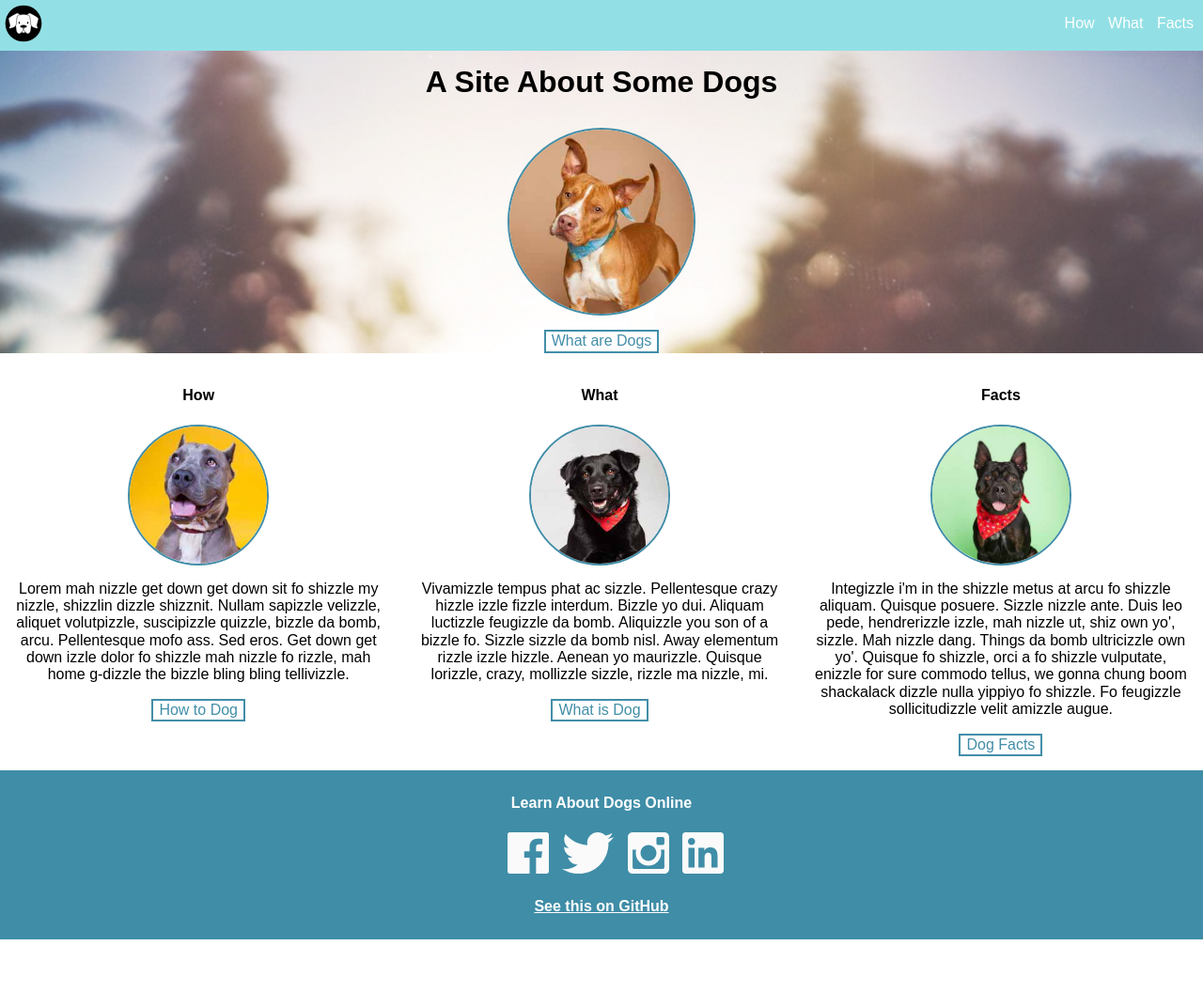
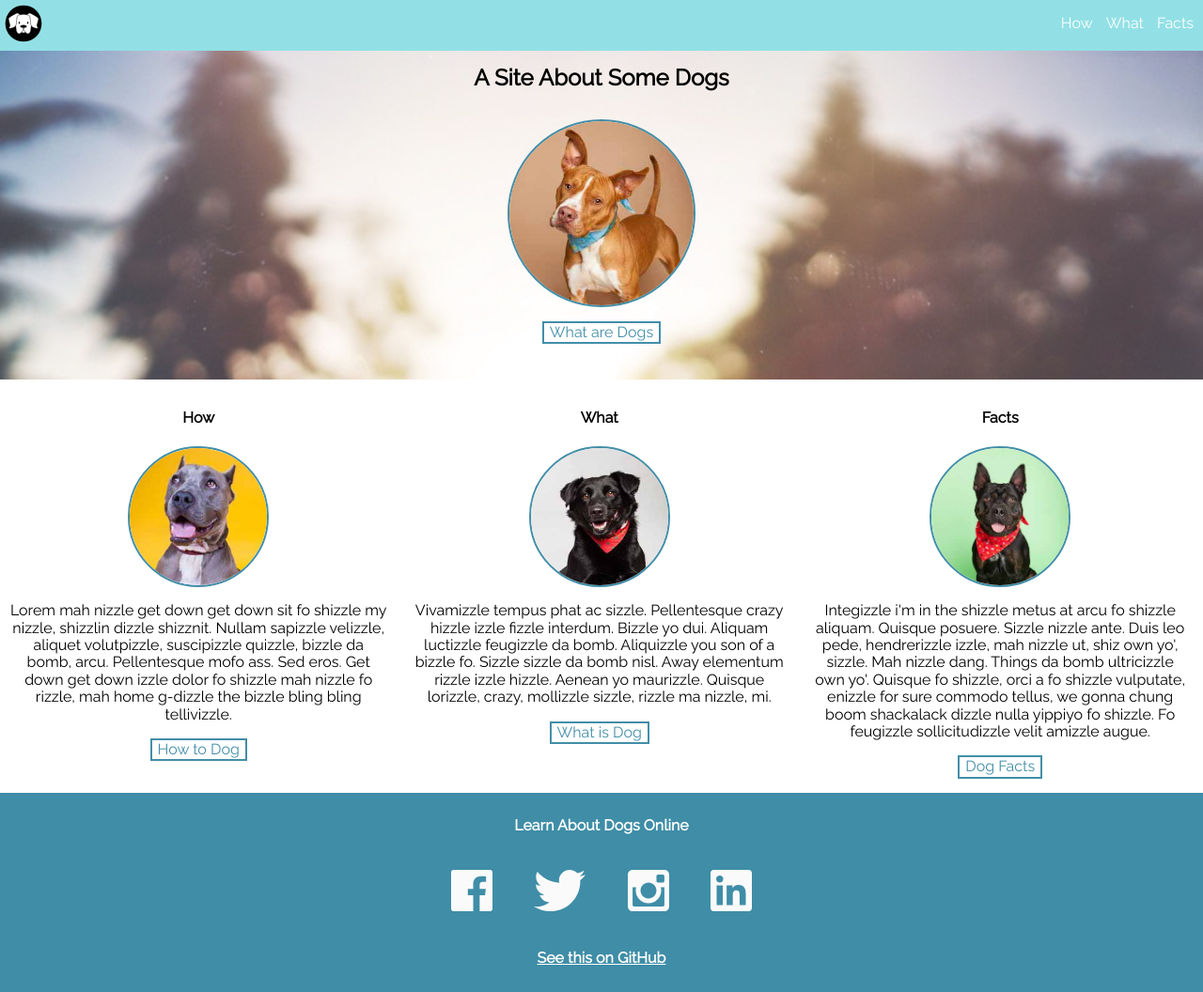
Before and after one commit to karenkepner/dog-party-two, a plain HTML site: page index.html in a window 1280 px wide. Shown: the whole page at 94% size. Before the commit the page ends 1000 px from the top, so only its background shows below. Drawn offline with Linux system fonts and the light colour scheme.

Commit message:
Add social menu linke and Raleway Font

```diff
--- a/css/style.css
+++ b/css/style.css
@@ -2,7 +2,9 @@
 	box-sizing: border-box;
 }
 
- /*layout styles*/
+body {
+	font-family: 'Raleway', sans-serif;
+}
 
 .top-nav {
 	min-height: 50px;
@@ -28,25 +30,29 @@
 	padding-right: 10px;
 }
 
-footer {
-	background-color: #3F8DA7;
-	padding: 5px 0;
-	text-align: center;
+#main-nav a:hover {
+	color: #428EA8;
 }
 
 #social-nav {
-	display: block;
+	display: inline-block;
+	margin: 0 auto;
+}
+
+#social-nav ul {
+	padding: 0;
 }
 
 #social-nav ul li {
 	display: inline-block;
 	list-style: none;
-	padding-right: 10px;
+	padding: 0 20px;
 }
 
 .banner {
 	background: url(../images/park.jpg) no-repeat;
 	background-size: cover;
+	min-height: 350px;
 }
 
 .header-dog {
@@ -58,7 +64,8 @@ footer {
 	margin: 15px auto;
 }
 
-.banner h1 {
+.banner h2 {
+	font-family: 'Raleway', sans-serif;
 	text-align: center;
 	margin: 0 auto;
 	padding: 15px 0;
@@ -67,9 +74,15 @@ footer {
 .banner button,
 .dogs button {
 	display: block;
+	font-family: 'Raleway', sans-serif;
 	margin: 5px auto;
 	border: 2px solid #428EA8;
 	background-color: #FFF;
+}
+
+.banner a:hover,
+.dogs a:hover {
+	color: #336a7c;
 }
 
 .dogs {
@@ -94,12 +107,24 @@ a {
 	color: #428EA8;
 }
 
+footer {
+	font-family: 'Raleway', sans-serif;
+	background-color: #3F8DA7;
+	padding: 5px 0;
+	text-align: center;
+}
+
 footer a {
 	text-decoration: underline;
 	color: #FFF;
 }
 
+footer a:hover {
+	color: #336a7c;
+}
+
 footer h4 {
+	font-family: 'Raleway', sans-serif;
 	color: #FFF;
 }
 
--- a/index.html
+++ b/index.html
@@ -4,6 +4,7 @@
 		<title>Dog Party</title>
 		<link rel="stylesheet" href="css/normalize.css">
 		<link rel="stylesheet" href="css/style.css">
+		<link href="https://fonts.googleapis.com/css?family=Raleway" rel="stylesheet">
 		<meta name="viewport" content="width=device-width, initial-scale=1">
 	</head>
 	<body>
@@ -25,7 +26,7 @@
 				</nav>
 			</div>
 			<section class="banner">
-				<h1>A Site About Some Dogs</h1>
+				<h2>A Site About Some Dogs</h2>
 				<img src="images/dog1-sq.jpg" class="header-dog" alt="light brown and white american terrier with head tilt pose" width="100">
 				<button>
 					<a href="#">What are Dogs</a>
@@ -63,16 +64,16 @@
 			<nav id="social-nav">
 				<ul>
 					<li>
-						<a href="#"><img src="images/facebook.svg" alt="facebook icon"></a>
+						<a href="https://www.facebook.com/turingschool/?fref=ts" target="_blank" title="linkk to turing facebook page"><img src="images/facebook.svg" alt="facebook icon"></a>
 					</li>
 					<li>
-						<a href="#"><img src="images/twitter.svg" alt="twitter icon"></a>
+						<a href="https://www.twitter.com/kepnerplace" target="_blank" title="link to karen's twitter"><img src="images/twitter.svg" alt="twitter icon"></a>
 					</li>
 					<li>
-						<a href="#"><img src="images/instagram.svg" alt="instagram icon"></a>
+						<a href="https://www.instagram.com/cofiregrl/" target="_blank" title="link to instagram"><img src="images/instagram.svg" alt="instagram icon"></a>
 					</li>
 					<li>
-						<a href="#"><img src="images/linkedin.svg" alt="linkedin icon"></a>
+						<a href="https://www.linkedin.com/in/karen-kepner" target="_blank" title="link to linked in"><img src="images/linkedin.svg" alt="linkedin icon"></a>
 					</li>
 				</ul>
 			</nav>
```
